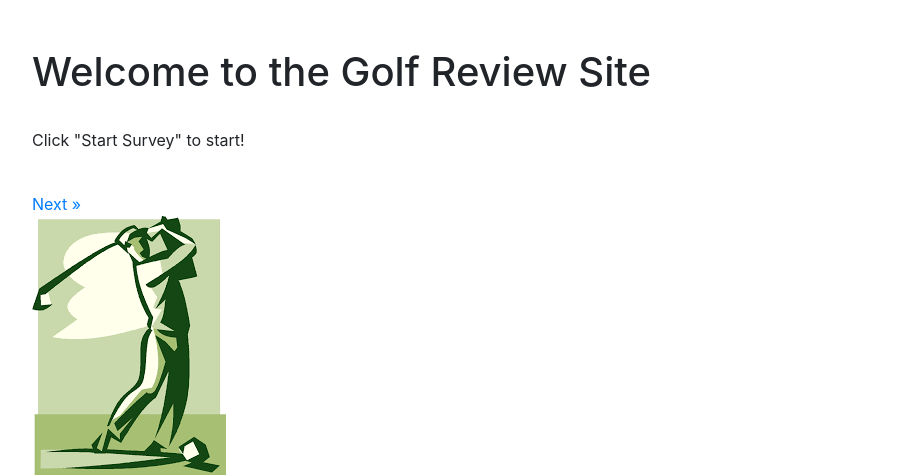
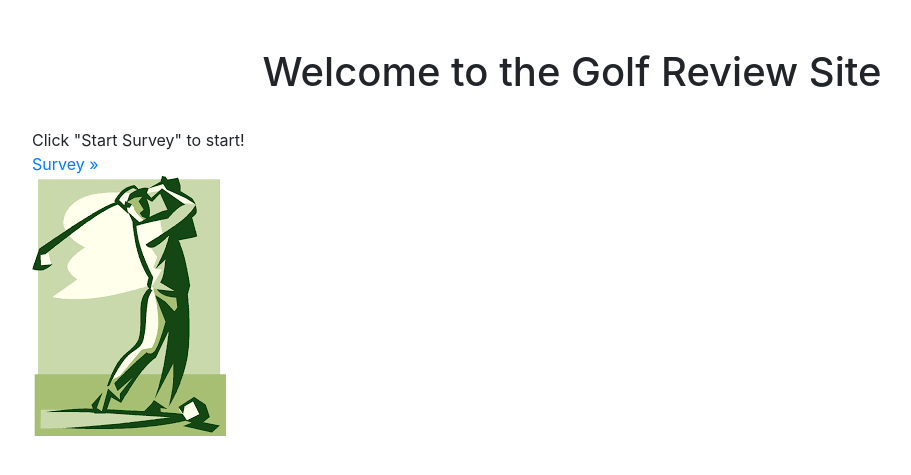
Before and after one commit to Petrut586/450_Project, a Flask app: page / in a window 1280 px wide. Shown: the part 56-531 px from the top of the page, without its empty margins (68-979 px from the left). Run offline with Flask 2, Linux system fonts and the light colour scheme; some libraries are stand-ins or nearby versions.

Commit message:
Added comments to a few of the pages. Nothing really changed

```diff
--- a/1020GolfCourse/test.py
+++ b/1020GolfCourse/test.py
@@ -1,5 +1,5 @@
 from website import create_app
-
+#this creates a runable local website
 app = create_app()
 if __name__ == '__main__':
     app.run(debug=True)
--- a/1020GolfCourse/website/auth.py
+++ b/1020GolfCourse/website/auth.py
@@ -83,10 +83,12 @@ def question():
         return render_template("questions.html")
     return render_template("questions.html")
 
+#returns the home page based on the url
 @auth.route('/home')
 def home():
     return render_template("home.html")
 
+# gets information from signup and checks to see if the manager already has signed up
 @auth.route('/managementsignup', methods=['GET','POST'])
 def signup():
     if request.method == 'POST':
@@ -116,6 +118,7 @@ def signup():
 
     return render_template("management.html")
 
+#checks to see if the user exists in the database and checks password vs the hashed password to confirm signin
 @auth.route('/managementlogin', methods=['GET','POST'])
 def login():
     if request.method == 'POST':
--- a/1020GolfCourse/website/templates/base.html
+++ b/1020GolfCourse/website/templates/base.html
@@ -1,3 +1,6 @@
+<!-- this is a base template that the whole website uses.
+all the html files extend from this file to keep the website the same -->
+<!-- Jared -->
 <!DOCTYPE html>
 <html>
   <head>
--- a/1020GolfCourse/website/templates/home.html
+++ b/1020GolfCourse/website/templates/home.html
@@ -1,23 +1,28 @@
 {% extends "base.html" %} {% block title %}Golf Review{% endblock %}
 
 {% block content %}
+<!-- Homepage for the site to navigate you to the next page -->
 <!DOCTYPE html>
 <html>
 <body>
+<style>
+    h1 {text-align: center;}
+    p1 {text-align: center;}
+
+</style>
 <br>
 <br>
 <h1>Welcome to the Golf Review Site</h1>
 <br>
-<p>
+<p1>
     Click "Start Survey" to start!
-</p>
+</p1>
 <br>
-<a href="/survey" class="next">Next &raquo;</a>
+<a href="/survey" class="next">Survey &raquo;</a>
 <br>
 
 <image src="{{ url_for('static', filename='images/golferGuy.jpg')}}"
 />
-
 </body>
 </html>
 {% endblock %}
--- a/1020GolfCourse/website/views.py
+++ b/1020GolfCourse/website/views.py
@@ -4,6 +4,8 @@ from flask_login import login_required, current_user
 
 views = Blueprint('views', __name__)
 
+# these are all the views of the pages we have.
+# all of them return an HTML template we have made
 
 @views.route('/')
 def home():
```
